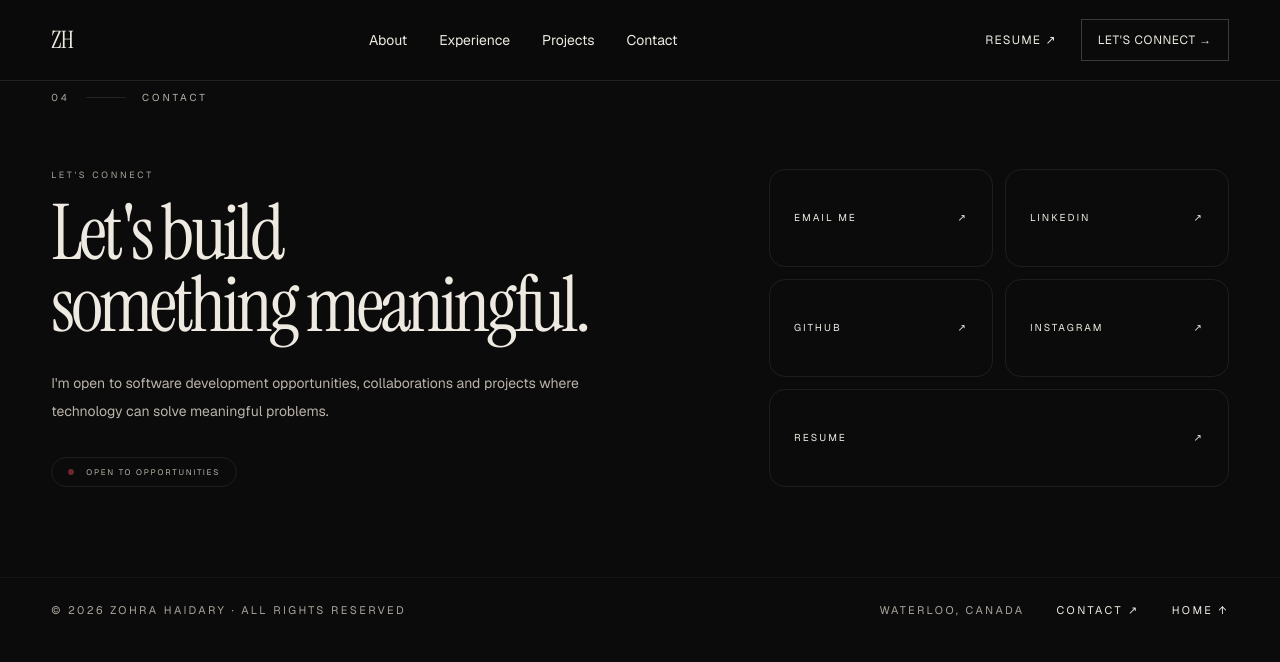
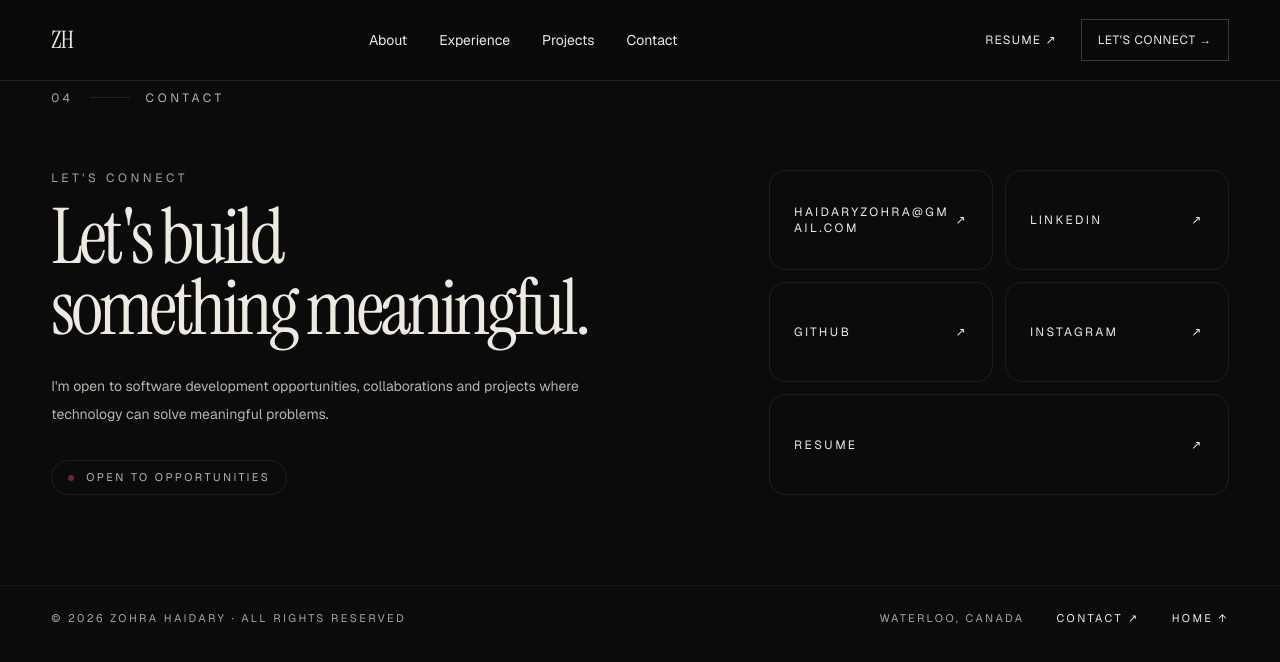
Before and after one commit to HZohra/Portfolio, a Next.js app: page /contact in a window 1280 px wide. Shown: the top 662 px of the page. Built offline with nearby package versions, Linux system fonts and the light colour scheme.

Commit message:
Improve readability, portrait presentation and automated checks

```diff
--- a/src/app/contact/page.tsx
+++ b/src/app/contact/page.tsx
@@ -5,7 +5,7 @@ export default function ContactPage() {
     <main>
       <section className="section-shell pt-32">
         <div className="mb-16 flex items-center gap-4">
-          <span className="text-[10px] tracking-[0.3em] text-[var(--color-stone-dim)]">
+          <span className="text-xs tracking-[0.3em] text-[var(--color-stone-dim)]">
             04
           </span>
 
@@ -14,14 +14,14 @@ export default function ContactPage() {
             aria-hidden="true"
           />
 
-          <p className="text-[10px] uppercase tracking-[0.3em] text-[var(--color-stone)]">
+          <p className="text-xs uppercase tracking-[0.3em] text-[var(--color-stone)]">
             Contact
           </p>
         </div>
 
         <div className="grid gap-14 lg:grid-cols-[1.15fr_0.85fr] lg:gap-24">
           <div>
-            <p className="text-[9px] uppercase tracking-[0.3em] text-[var(--color-stone-dim)]">
+            <p className="text-xs uppercase tracking-[0.3em] text-[var(--color-stone-dim)]">
               Let&apos;s connect
             </p>
 
@@ -43,18 +43,18 @@ export default function ContactPage() {
                 aria-hidden="true"
               />
 
-              <p className="text-[8px] uppercase tracking-[0.22em] text-[var(--color-stone)]">
+              <p className="text-[11px] uppercase tracking-[0.22em] text-[var(--color-stone)]">
                 Open to opportunities
               </p>
             </div>
           </div>
 
-          <div className="grid gap-3 sm:grid-cols-2">
+          <div className="grid gap-3 sm:grid-cols-2 min-w-0">
             <a
               href="mailto:Haidaryzohra@gmail.com"
-              className="group flex min-h-[6rem] items-center justify-between rounded-2xl border border-white/[0.08] px-6 py-5 text-[10px] uppercase tracking-[0.2em] text-[var(--color-ivory)] transition-all duration-300 hover:border-white/[0.18] hover:bg-white/[0.02]"
+              className="group flex min-h-[6rem] min-w-0 break-all items-center justify-between rounded-2xl border border-white/[0.08] px-6 py-5 text-xs uppercase tracking-[0.2em] text-[var(--color-ivory)] transition-all duration-300 hover:border-white/[0.18] hover:bg-white/[0.02]"
             >
-              Email Me
+              Haidaryzohra@gmail.com
               <span className="transition-transform duration-300 group-hover:translate-x-1">
                 ↗
               </span>
@@ -64,7 +64,7 @@ export default function ContactPage() {
               href="https://www.linkedin.com/in/zohra-haidary-318575201/"
               target="_blank"
               rel="noreferrer"
-              className="group flex min-h-[6rem] items-center justify-between rounded-2xl border border-white/[0.08] px-6 py-5 text-[10px] uppercase tracking-[0.2em] text-[var(--color-ivory)] transition-all duration-300 hover:border-white/[0.18] hover:bg-white/[0.02]"
+              className="group flex min-h-[6rem] items-center justify-between rounded-2xl border border-white/[0.08] px-6 py-5 text-xs uppercase tracking-[0.2em] text-[var(--color-ivory)] transition-all duration-300 hover:border-white/[0.18] hover:bg-white/[0.02]"
             >
               LinkedIn
               <span className="transition-transform duration-300 group-hover:translate-x-1">
@@ -76,7 +76,7 @@ export default function ContactPage() {
               href="https://github.com/HZohra"
               target="_blank"
               rel="noreferrer"
-              className="group flex min-h-[6rem] items-center justify-between rounded-2xl border border-white/[0.08] px-6 py-5 text-[10px] uppercase tracking-[0.2em] text-[var(--color-ivory)] transition-all duration-300 hover:border-white/[0.18] hover:bg-white/[0.02]"
+              className="group flex min-h-[6rem] items-center justify-between rounded-2xl border border-white/[0.08] px-6 py-5 text-xs uppercase tracking-[0.2em] text-[var(--color-ivory)] transition-all duration-300 hover:border-white/[0.18] hover:bg-white/[0.02]"
             >
               GitHub
               <span className="transition-transform duration-300 group-hover:translate-x-1">
@@ -88,7 +88,7 @@ export default function ContactPage() {
               href="https://www.instagram.com/astra_spark_/"
               target="_blank"
               rel="noreferrer"
-              className="group flex min-h-[6rem] items-center justify-between rounded-2xl border border-white/[0.08] px-6 py-5 text-[10px] uppercase tracking-[0.2em] text-[var(--color-ivory)] transition-all duration-300 hover:border-white/[0.18] hover:bg-white/[0.02]"
+              className="group flex min-h-[6rem] items-center justify-between rounded-2xl border border-white/[0.08] px-6 py-5 text-xs uppercase tracking-[0.2em] text-[var(--color-ivory)] transition-all duration-300 hover:border-white/[0.18] hover:bg-white/[0.02]"
             >
               Instagram
               <span className="transition-transform duration-300 group-hover:translate-x-1">
@@ -100,7 +100,7 @@ export default function ContactPage() {
               href="/resume.pdf"
               target="_blank"
               rel="noreferrer"
-              className="group flex min-h-[6rem] items-center justify-between rounded-2xl border border-white/[0.08] px-6 py-5 text-[10px] uppercase tracking-[0.2em] text-[var(--color-ivory)] transition-all duration-300 hover:border-white/[0.18] hover:bg-white/[0.02] sm:col-span-2"
+              className="group flex min-h-[6rem] items-center justify-between rounded-2xl border border-white/[0.08] px-6 py-5 text-xs uppercase tracking-[0.2em] text-[var(--color-ivory)] transition-all duration-300 hover:border-white/[0.18] hover:bg-white/[0.02] sm:col-span-2"
             >
               Resume
               <span className="transition-transform duration-300 group-hover:translate-x-1">
--- a/src/app/globals.css
+++ b/src/app/globals.css
@@ -240,3 +240,8 @@ section[id] {
 .section-shell { padding-block: clamp(4rem, 7vw, 7rem); }
 :root { --color-stone-dim: #aaa49b; --color-stone: #b9b3aa; }
 @media (max-width: 640px) { .section-shell { padding-block: 4rem; } }
+
+@media (prefers-reduced-motion: reduce) {
+  .group\\/marquee { overflow-x: auto; }
+  .coursework-marquee-track { width: max-content; }
+}
--- a/src/app/projects/page.tsx
+++ b/src/app/projects/page.tsx
@@ -1,3 +1,4 @@
+import type { Metadata } from "next";
 import { projects } from "@/data/projects";
 import ProjectCard from "@/components/projects/project-card";
 import Footer from "@/components/layout/footer";
@@ -62,3 +63,4 @@ export default function ProjectsPage() {
     </main>
   );
 }
+export const metadata: Metadata = { title: "Projects | Zohra Haidary", description: "Explore software engineering, AI, Android and networking projects by Zohra Haidary." };
--- a/src/components/credentials/coursework-marquee.tsx
+++ b/src/components/credentials/coursework-marquee.tsx
@@ -11,7 +11,7 @@ function CourseworkCard({
     <article className="flex h-[19rem] w-[19rem] shrink-0 flex-col items-center justify-center rounded-[2rem] border border-white/[0.08] bg-[linear-gradient(180deg,rgba(255,255,255,0.025),rgba(255,255,255,0.01))] px-8 text-center transition-colors duration-300 hover:border-white/[0.15] hover:bg-white/[0.025] sm:h-[20rem] sm:w-[21rem]">
       {/* COURSE LABEL */}
       <div className="mb-8 flex h-11 items-center justify-center rounded-full border border-white/[0.08] px-6">
-        <span className="text-[8px] uppercase tracking-[0.3em] text-[var(--color-accent)]">
+        <span className="text-[11px] uppercase tracking-[0.3em] text-[var(--color-accent)]">
           Course
         </span>
       </div>
```
Also changed, not shown: src/components/hero/hero.tsx (+12 -12 lines).
